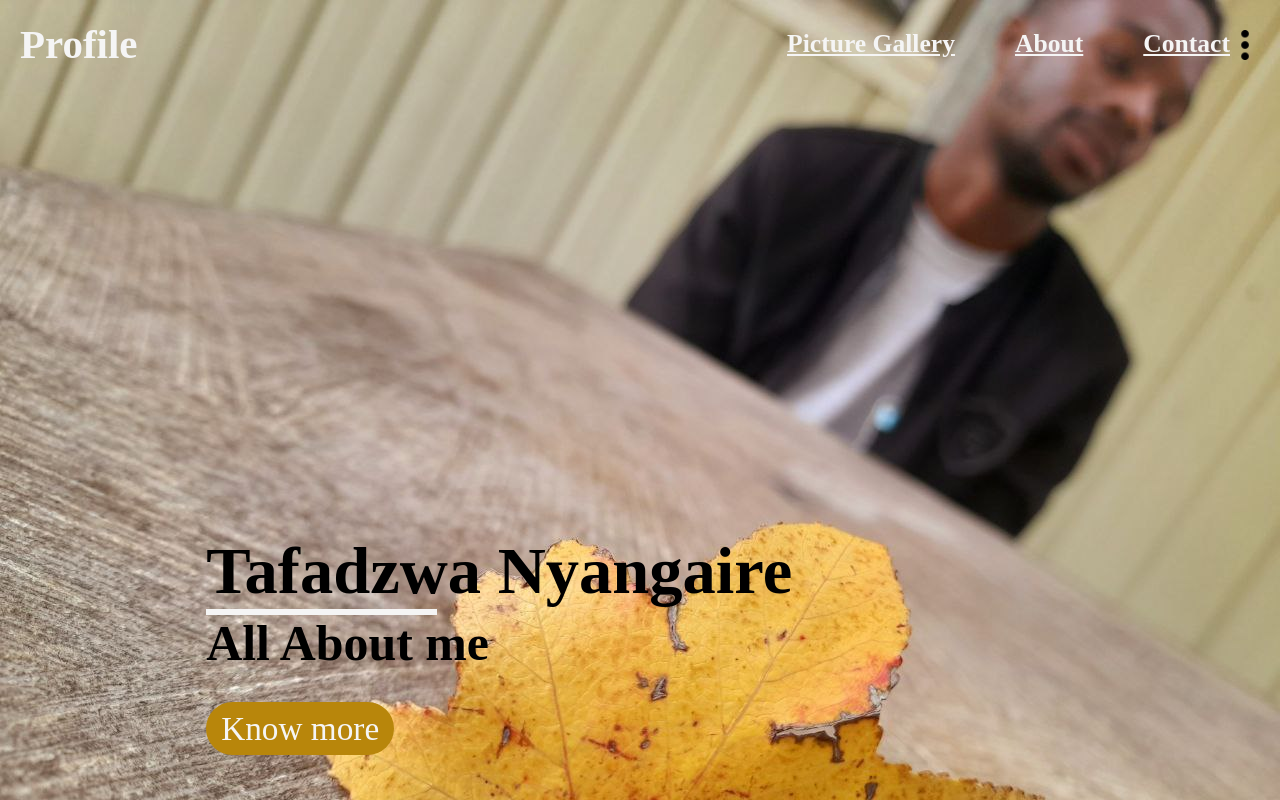
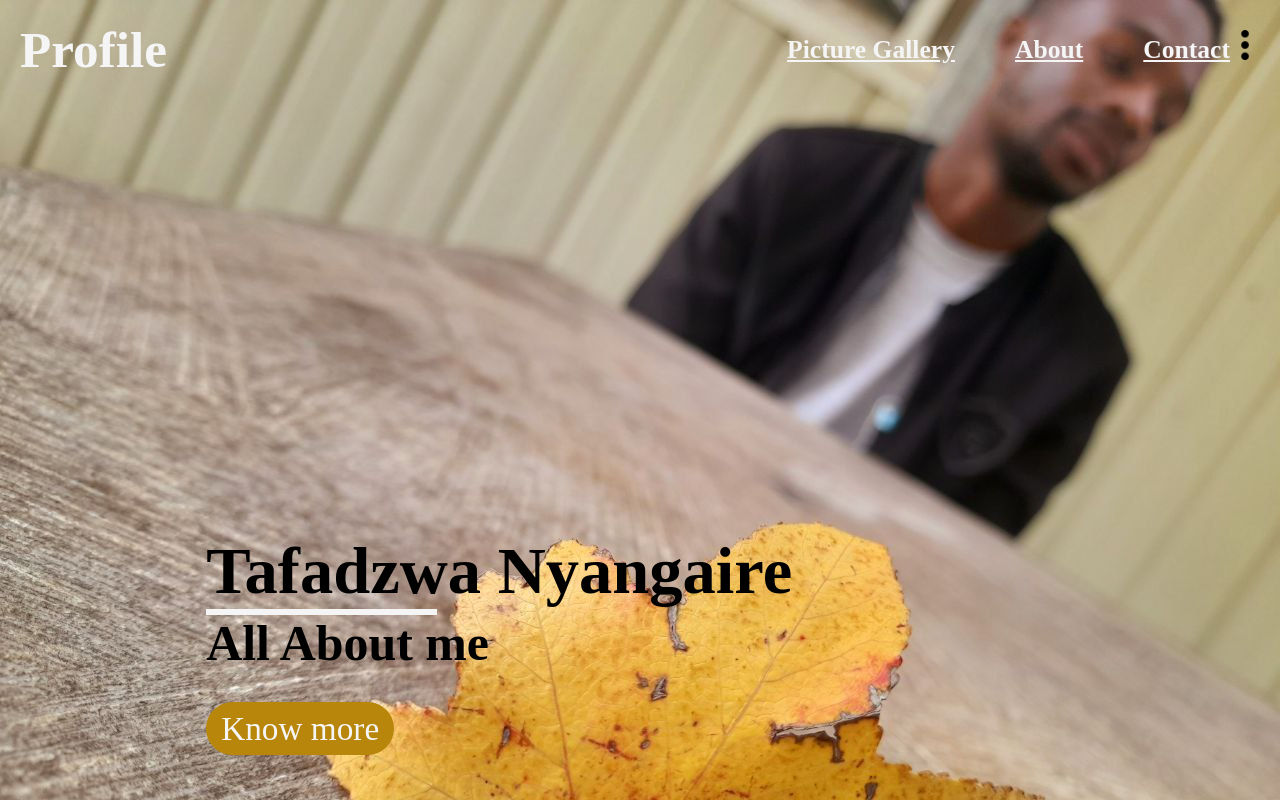
Before and after one commit to TafadzwaNigel/AboutMe, a plain HTML site: page index.html in a window 1280 px wide. Drawn offline with Linux system fonts and the light colour scheme; a web font is replaced by a local one.

Commit message:
Update style.css

```diff
--- a/style.css
+++ b/style.css
@@ -42,7 +42,7 @@ ul{
     font-size: 2vmax;
 }
 .heading{
-    font-size: 3.2vmax;
+    font-size: 4vmax;
 }
 
 header{
```
